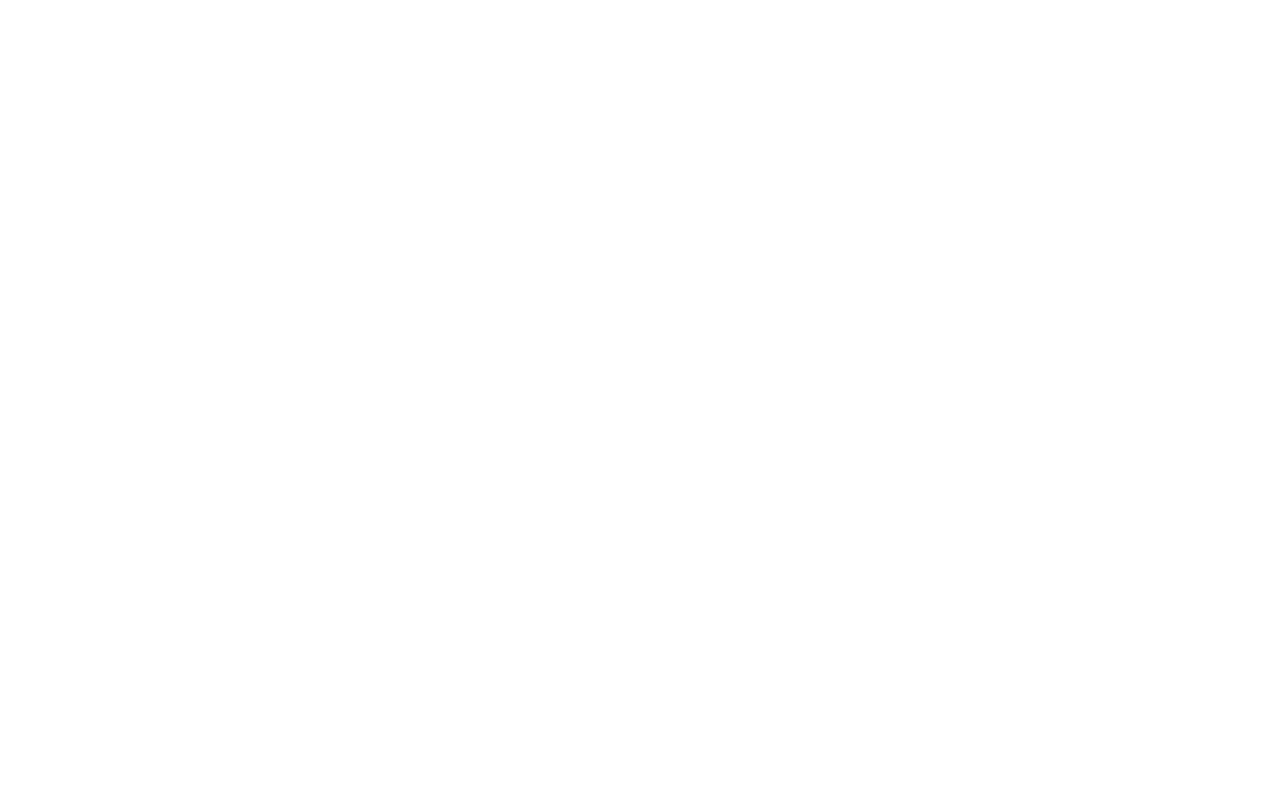
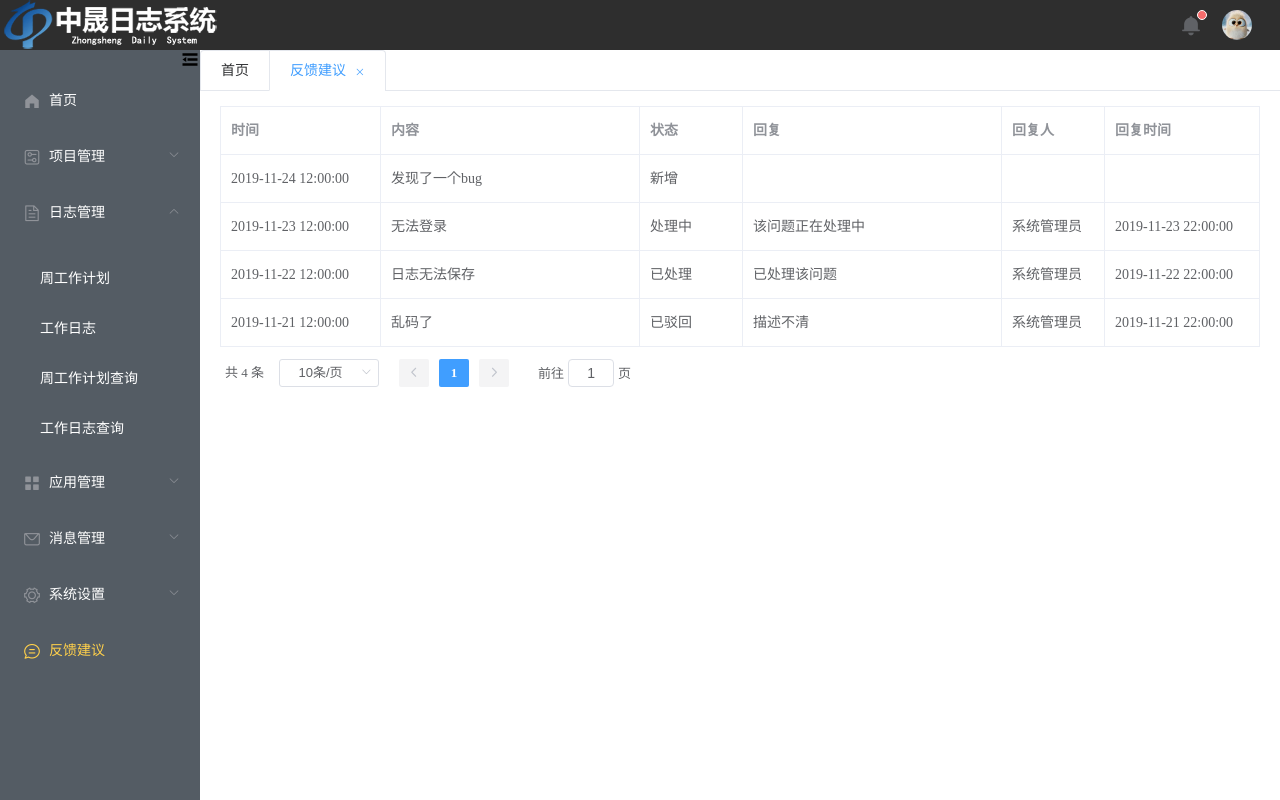
Before and after one commit to BaotaoWang/zhshzh-daily, a Vue app in the folder zhshzh-web/: page /suggestion in a window 1280 px wide. Built offline with nearby package versions, Linux system fonts and the light colour scheme.

Commit message:
web-feature:添加表格和分页的模板

```diff
--- a/zhshzh-web/src/components/home/homeMain.vue
+++ b/zhshzh-web/src/components/home/homeMain.vue
@@ -6,7 +6,7 @@
         </el-tab-pane>
       </el-tabs>
     </div>
-    <div>
+    <div style="margin: 0 20px;">
       <keep-alive>
         <router-view />
       </keep-alive>
--- /dev/null
+++ b/zhshzh-web/src/components/suggestion/suggestion.vue
@@ -0,0 +1,89 @@
+<template>
+  <div>
+    <el-table :data="tableData" border style="width: 100%">
+      <el-table-column prop="createTime" label="时间" min-width="15%"></el-table-column>
+      <el-table-column prop="content" label="内容" min-width="25%"></el-table-column>
+      <el-table-column prop="status" label="状态" min-width="10%"></el-table-column>
+      <el-table-column prop="reply" label="回复" min-width="25%"></el-table-column>
+      <el-table-column prop="replyUserName" label="回复人" min-width="10%"></el-table-column>
+      <el-table-column prop="updateTime" label="回复时间" min-width="15%"></el-table-column>
+    </el-table>
+    <div style="margin-top: 10px;">
+      <el-pagination
+        @size-change="handleSizeChange"
+        @current-change="handleCurrentChange"
+        :current-page="currentPage"
+        background
+        :page-sizes="[10, 20, 30, 40, 50]"
+        :page-size="pageSize"
+        layout="total, sizes, prev, pager, next, jumper"
+        :total="total">
+      </el-pagination>
+    </div>
+  </div>
+</template>
+
+<script>
+export default {
+  name: 'suggestion',
+  data () {
+    return {
+      tableData: [
+        {
+          createTime: '2019-11-24 12:00:00',
+          content: '发现了一个bug',
+          status: '新增',
+          reply: '',
+          replyUserName: '',
+          updateTime: ''
+        },
+        {
+          createTime: '2019-11-23 12:00:00',
+          content: '无法登录',
+          status: '处理中',
+          reply: '该问题正在处理中',
+          replyUserName: '系统管理员',
+          updateTime: '2019-11-23 22:00:00'
+        },
+        {
+          createTime: '2019-11-22 12:00:00',
+          content: '日志无法保存',
+          status: '已处理',
+          reply: '已处理该问题',
+          replyUserName: '系统管理员',
+          updateTime: '2019-11-22 22:00:00'
+        },
+        {
+          createTime: '2019-11-21 12:00:00',
+          content: '乱码了',
+          status: '已驳回',
+          reply: '描述不清',
+          replyUserName: '系统管理员',
+          updateTime: '2019-11-21 22:00:00'
+        }
+      ],
+      currentPage: 1,
+      pageSize: 10,
+      total: 4
+    }
+  },
+  methods: {
+    handleSizeChange (value) {
+      this.pageSize = value
+      console.log('handleSizeChange')
+      console.log(`每页 ${this.pageSize} 条`)
+      console.log(`当前页： ${this.currentPage} `)
+    },
+    handleCurrentChange (value) {
+      this.currentPage = value
+      console.log('handleCurrentChange')
+      console.log(`每页 ${this.pageSize} 条`)
+      console.log(`当前页： ${this.currentPage} `)
+    }
+  }
+}
+</script>
+
+<style scoped>
+
+</style>
--- a/zhshzh-web/src/router/routers.js
+++ b/zhshzh-web/src/router/routers.js
@@ -18,6 +18,7 @@
 const TestHomePage = () => import('@/components/home/testHomePage')
 const TestWorkPLan = () => import('@/components/home/testWorkPlan')
 const TestWorkLog = () => import('@/components/home/testWorkLog')
+const Suggestion = () => import('@/components/suggestion/suggestion')
 
 // 创建 router 实例
 export default new VueRouter({
@@ -58,6 +59,14 @@
           meta: {
             title: '工作日志'
           }
+        },
+        {
+          path: '/suggestion',
+          name: 'suggestion',
+          component: Suggestion,
+          meta: {
+            title: '反馈建议'
+          }
         }
       ]
     }
```
